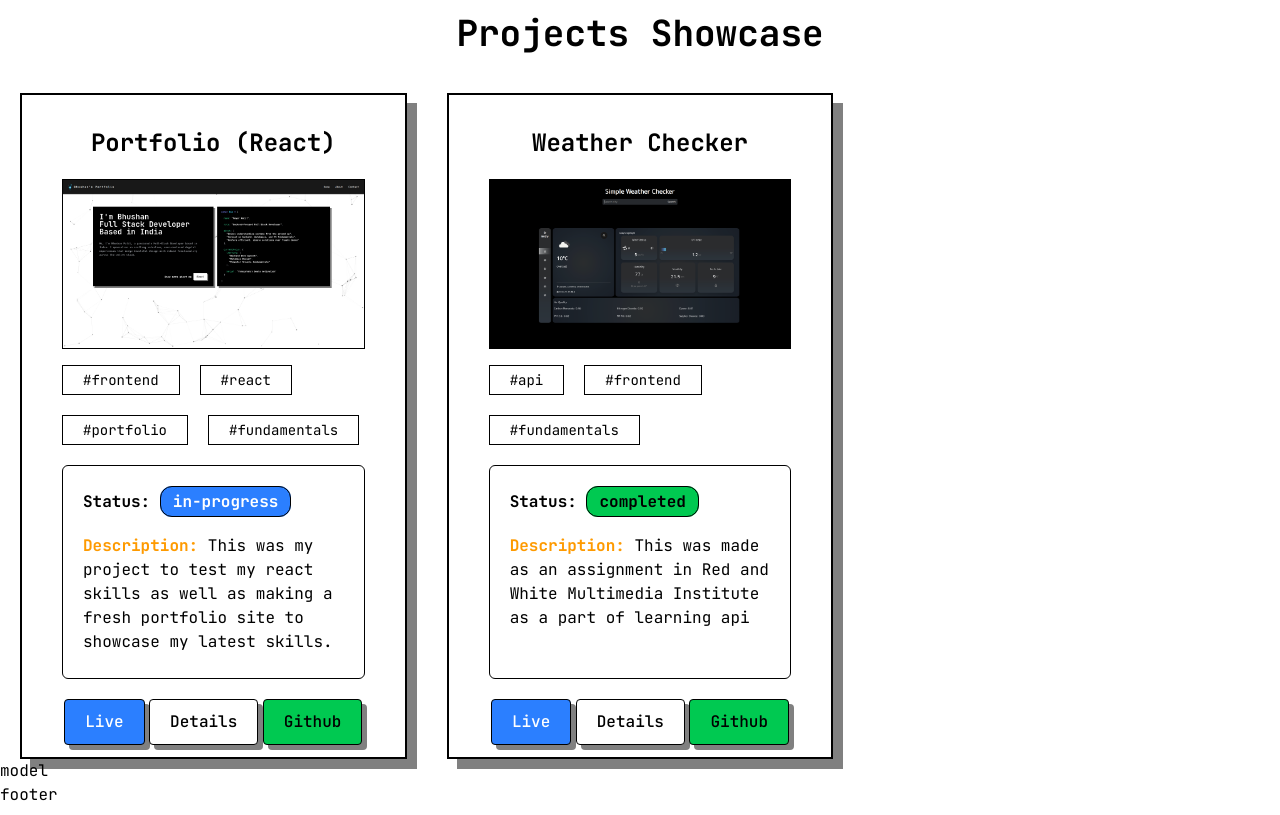
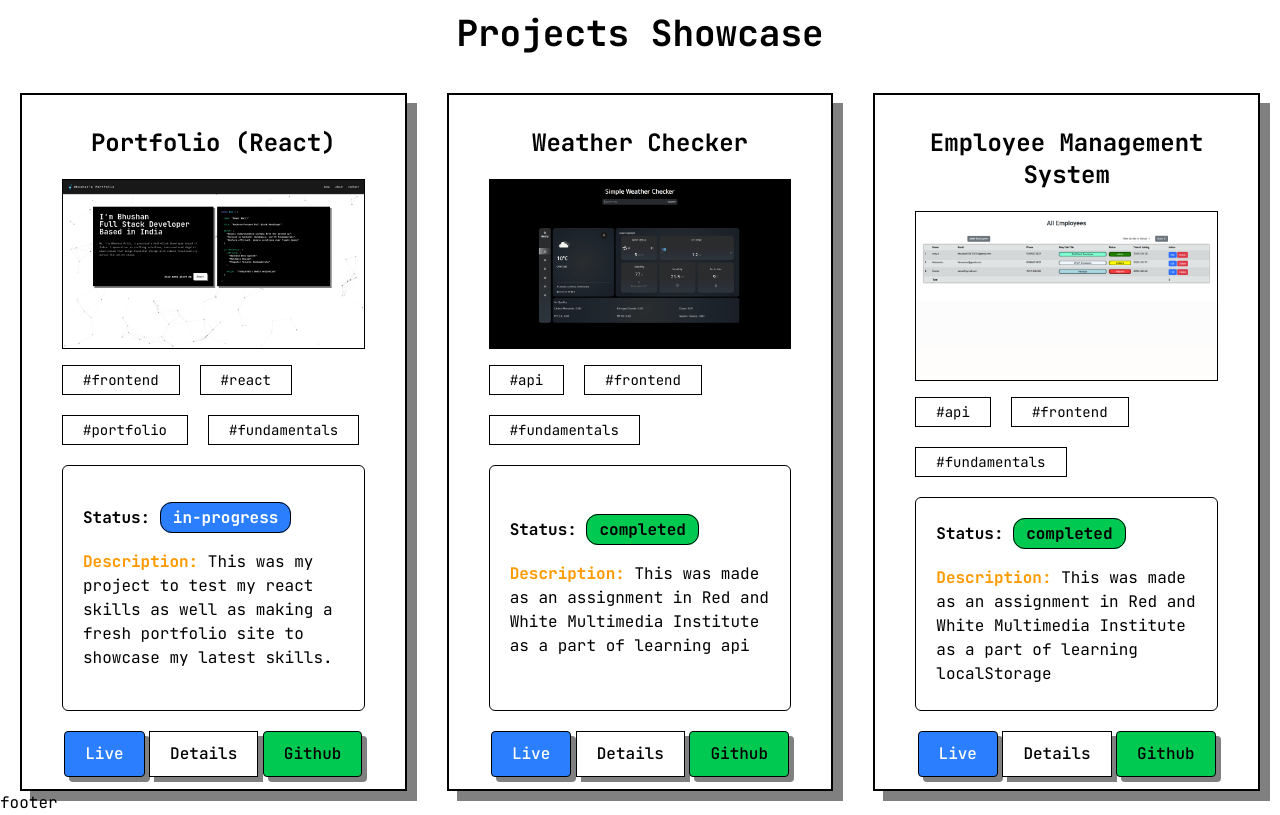
Before and after one commit to bhushanpatil288/PortfolioReact, a React (Vite) app: page / in a window 1280 px wide. Shown: the part 797-1612 px from the top of the page. Built offline with nearby package versions, Linux system fonts and the light colour scheme.

Commit message:
[add] - modal (incomplete)

```diff
--- a/package.json
+++ b/package.json
@@ -10,6 +10,8 @@
     "preview": "vite preview"
   },
   "dependencies": {
+    "@headlessui/react": "^2.2.9",
+    "@heroicons/react": "^2.2.0",
     "@tailwindcss/vite": "^4.1.18",
     "@tsparticles/react": "^3.0.0",
     "react": "^19.1.1",
--- a/src/components/common/Index.js
+++ b/src/components/common/Index.js
@@ -1,4 +1,4 @@
 import ProjectCard from "./ProjectCard";
-import Model from "./Model.jsx";
+import Modal from "./Modal.jsx";
 
-export { ProjectCard, Model }
+export { ProjectCard, Modal }
--- /dev/null
+++ b/src/components/common/Modal.jsx
@@ -0,0 +1,76 @@
+'use client'
+
+import { useState } from 'react'
+import { Dialog, DialogBackdrop, DialogPanel, DialogTitle } from '@headlessui/react'
+import { ExclamationTriangleIcon } from '@heroicons/react/24/outline'
+
+export default function Example({projectId}) {
+  const [open, setOpen] = useState(false)
+
+  return (
+    <div>
+      <button
+        onClick={() => setOpen(true)}
+        className="custom-btn border"
+      >
+        Details
+      </button>
+
+      <Dialog open={open} onClose={setOpen} className="relative z-10">
+
+        <DialogBackdrop
+          transition
+          className="fixed inset-0 bg-gray-500/75 transition-opacity data-closed:opacity-0 data-enter:duration-300 data-enter:ease-out data-leave:duration-200 data-leave:ease-in"
+        />
+
+        <div className="fixed inset-0 z-10 w-screen overflow-y-auto">
+          <div className="flex min-h-full items-end justify-center p-4 text-center sm:items-center sm:p-0">
+
+
+            <DialogPanel
+              transition
+              className="relative gray-box-shadow border border-2 transform overflow-hidden bg-white text-left shadow-xl transition-all data-closed:translate-y-4 data-closed:opacity-0 data-enter:duration-300 data-enter:ease-out data-leave:duration-200 data-leave:ease-in sm:my-8 sm:w-full sm:max-w-lg data-closed:sm:translate-y-0 data-closed:sm:scale-95"
+            >
+              <div className="bg-white px-4 pt-5 pb-4 sm:p-6 sm:pb-4">
+                <div className="sm:flex sm:items-start">
+                  <div className="mx-auto flex size-12 shrink-0 items-center justify-center rounded-full bg-red-100 sm:mx-0 sm:size-10">
+                    <ExclamationTriangleIcon aria-hidden="true" className="size-6 text-red-600" />
+                  </div>
+                  <div className="mt-3 text-center sm:mt-0 sm:ml-4 sm:text-left">
+                    <DialogTitle as="h3" className="text-base font-semibold text-gray-900">
+                      Deactivate account
+                    </DialogTitle>
+                    <div className="mt-2">
+                      <p className="text-sm text-gray-500">
+                        Are you sure you want to deactivate your account? All of your data will be permanently removed.
+                        This action cannot be undone.
+                      </p>
+                    </div>
+                  </div>
+                </div>
+              </div>
+
+              <div className="bg-gray-50 px-4 py-3 sm:flex sm:flex-row-reverse sm:px-6">
+                <button
+                  type="button"
+                  onClick={() => setOpen(false)}
+                  className="inline-flex w-full border border-black justify-center custom-btn !text-white !bg-red-600 px-3 py-2 text-sm font-semibold text-white shadow-xs hover:bg-red-500 sm:ml-3 sm:w-auto"
+                >
+                  Deactivate
+                </button>
+                <button
+                  type="button"
+                  data-autofocus
+                  onClick={() => setOpen(false)}
+                  className="mt-3 inline-flex w-full border justify-center custom-btn bg-white px-3 py-2 text-sm font-semibold text-gray-900 shadow-xs inset-ring inset-ring-gray-300 hover:bg-gray-50 sm:mt-0 sm:w-auto"
+                >
+                  Cancel
+                </button>
+              </div>
+            </DialogPanel>
+          </div>
+        </div>
+      </Dialog>
+    </div>
+  )
+}
--- a/src/components/common/Model.jsx
+++ /dev/null
@@ -1,9 +0,0 @@
-function Model() {
-  return (
-    <div>
-      model
-    </div>
-  );
-}
-
-export default Model;
--- a/src/components/common/ProjectCard.jsx
+++ b/src/components/common/ProjectCard.jsx
@@ -1,6 +1,7 @@
-
+import { Modal } from "./Index";
 
 function ProjectCard({ projectsPreview }) {
+
   return (
     <>
       <ul className="flex flex-wrap gap-5 xl:gap-0">
@@ -33,7 +34,7 @@ function ProjectCard({ projectsPreview }) {
                     </div>
 
                     {/* detailed info */}
-                    <div className="project-inner-info mt-5 px-5 py-6 rounded-md">
+                    <div className="project-inner-info mt-5 px-5 py-6 rounded-md flex flex-col justify-center">
                       {/* status */}
                       <div className="font-bold mb-5">
                         <span>Status: </span>
@@ -59,7 +60,7 @@ function ProjectCard({ projectsPreview }) {
 
                     <div className="flex justify-around mt-5">
                       <a target="_blank" href={project.live} className="custom-btn border border-black !bg-blue-500 !text-white px-5 py-2 rounded font-bold">Live</a>
-                      <a target="_blank" href={project.live} className="custom-btn border px-5 py-2 rounded font-bold">Details</a>
+                      <Modal projectId={project.id} />
                       <a target="_blank" href={project.repo} className="custom-btn border !bg-green-500 px-5 py-2 rounded text-black font-bold">Github</a>
                     </div>
                   </div>
--- a/src/components/main/ProjectSection/ProjectSections.jsx
+++ b/src/components/main/ProjectSection/ProjectSections.jsx
@@ -1,6 +1,6 @@
 import { projectsPreview } from "../../../constants/constants";
 import "../../../assets/css/main/projectSection.css";
-import { ProjectCard, Model } from "../../common/Index.js"
+import { ProjectCard } from "../../common/Index.js"
 
 function ProjectSections() {
   return (
@@ -12,7 +12,6 @@ function ProjectSections() {
 
           <ProjectCard projectsPreview={projectsPreview}/>
 
-          <Model />
         </div>
       </div>
     </section>
--- a/src/constants/constants.js
+++ b/src/constants/constants.js
@@ -93,6 +93,33 @@ export const projectsPreview = [
             "frontend",
             "fundamentals"
         ]
+    },
+    {
+        id: "ems",
+        name: "Employee Management System",
+        img: "/images/projects-img/ems.png",
+
+        type: "academic",
+        status: "completed",
+        year: 2025,
+
+        stack: ["html", "css", "js"],
+
+        description: "This was made as an assignment in Red and White Multimedia Institute as a part of learning localStorage",
+
+        highlights: [
+            "using localStorage for persistence of state",
+            "multipage data sharing"
+        ],
+
+        repo: "https://github.com/bhushanpatil288/EMSAssignmentProject",
+        live: "https://bhushanpatil288.github.io/EMSAssignmentProject/",
+
+        tags: [
+            "api",
+            "frontend",
+            "fundamentals"
+        ]
     }
 ]
 
--- a/src/index.css
+++ b/src/index.css
@@ -32,3 +32,7 @@ body{
 .custom-btn:active{
     box-shadow: inset 0px 0px 3px 5px gray;
 }
+
+.gray-box-shadow{
+    box-shadow: 10px 10px 0 0 gray;
+}
```
Also changed, not shown: public/images/projects-img/ems.png (added), 1 other file (tests, documents, lock files or other folders).
